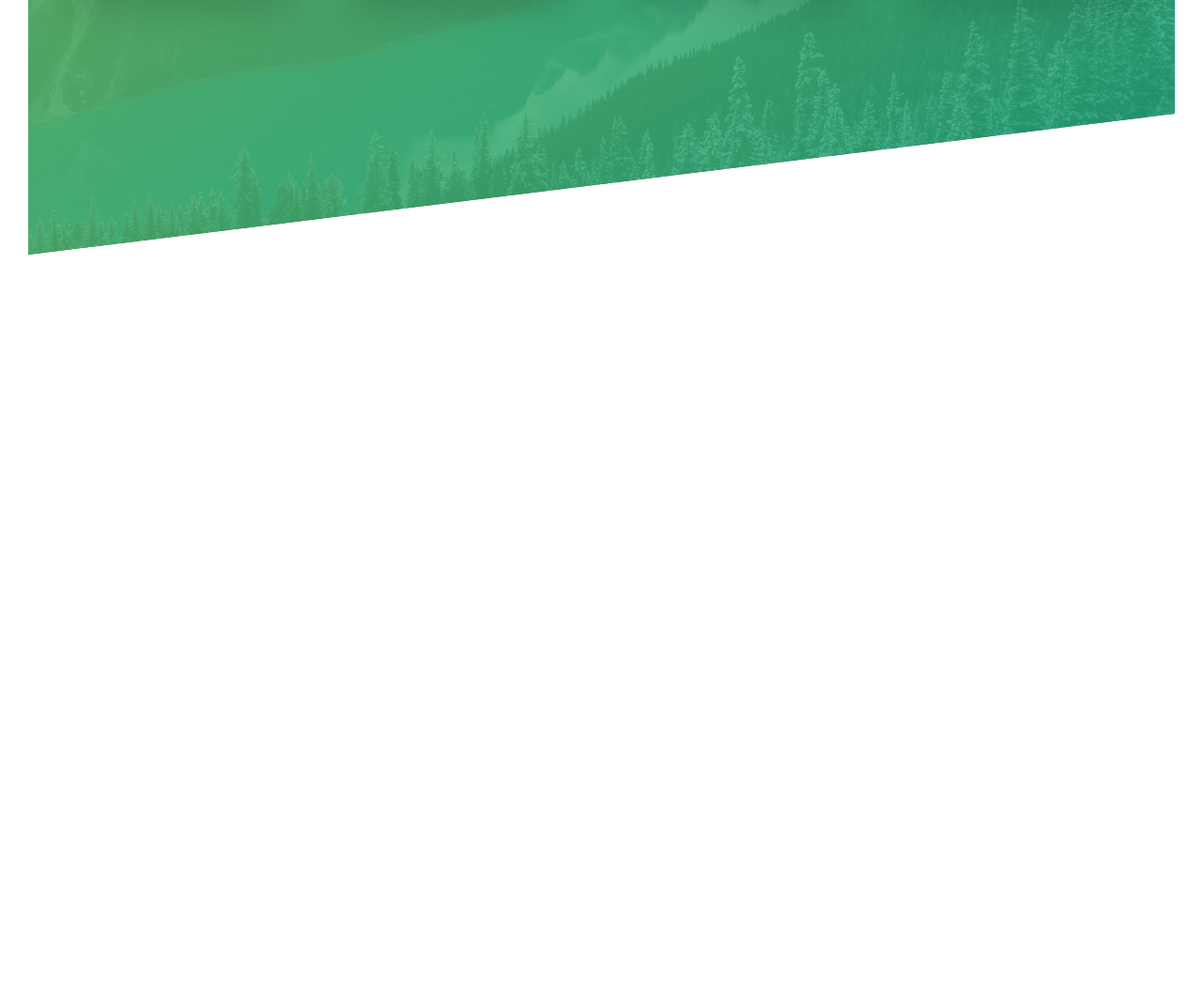
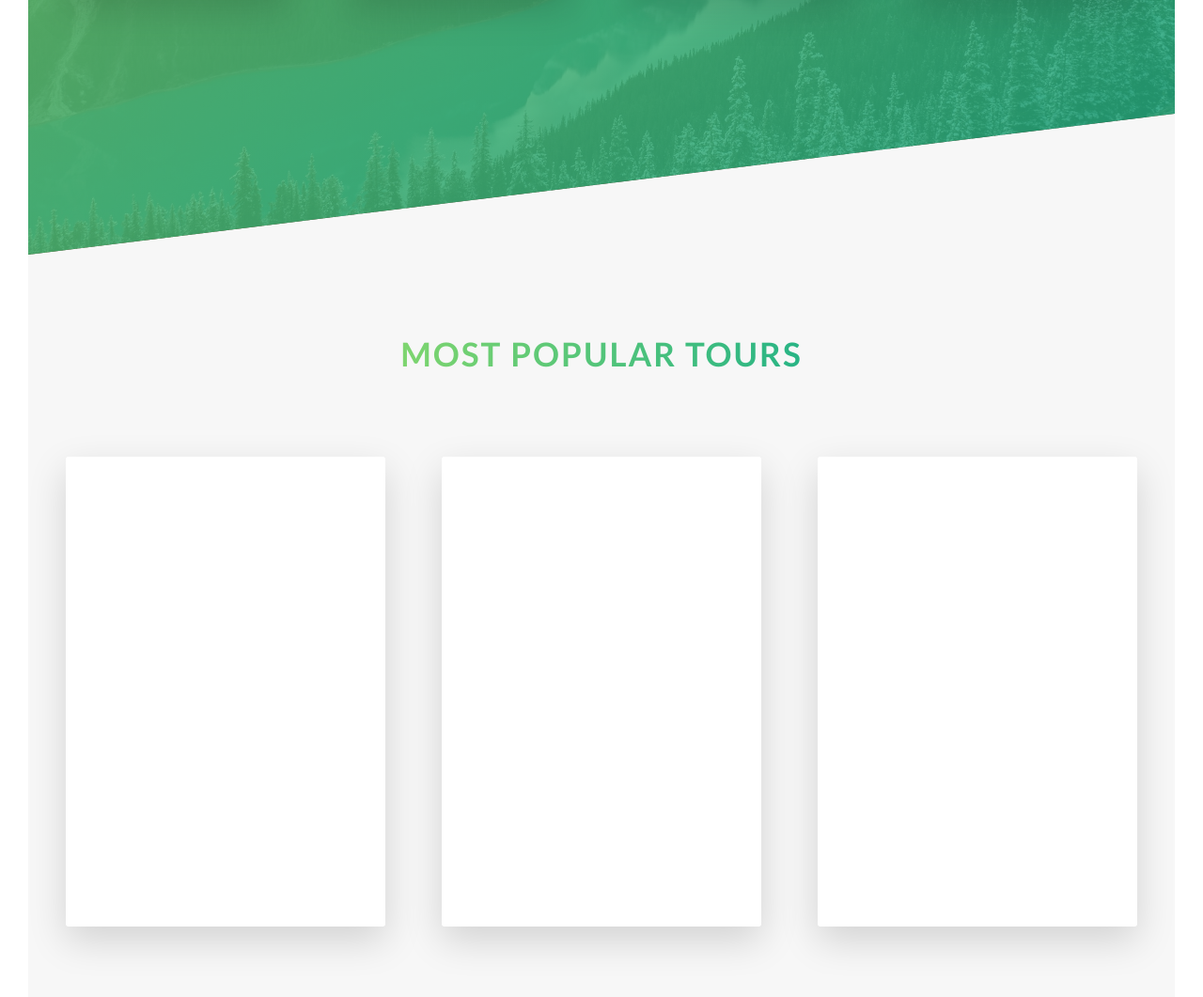
Before and after one commit to camba95/udx-advanced-css-sass, a website: page natours/index.html in a window 1280 px wide. Shown: the part 2055-3116 px from the top of the page at 94% size. Before the commit the page ends 2326 px from the top, so only its background shows below. Drawn offline with nearby package versions, Linux system fonts and the light colour scheme; files that its build step writes are made by us from their sources.

Commit message:
feat: card comp structure and style

```diff
--- a/natours/index.html
+++ b/natours/index.html
@@ -98,7 +98,9 @@
           <div class="col-1-of-4">
             <div class="feature-box">
               <i class="feature-box__icon icon-basic-compass"></i>
-              <h3 class="heading-tertiary u-margin-bottom-small">Meet nature</h3>
+              <h3 class="heading-tertiary u-margin-bottom-small">
+                Meet nature
+              </h3>
               <p class="feature-box__text">
                 Lorem ipsum dolor sit amet consectetur adipisicing elit. Ut, id
                 modi! Fugit, aut voluptas.
@@ -108,7 +110,9 @@
           <div class="col-1-of-4">
             <div class="feature-box">
               <i class="feature-box__icon icon-basic-map"></i>
-              <h3 class="heading-tertiary u-margin-bottom-small">Find your way</h3>
+              <h3 class="heading-tertiary u-margin-bottom-small">
+                Find your way
+              </h3>
               <p class="feature-box__text">
                 Lorem ipsum dolor sit amet consectetur adipisicing elit. Ut, id
                 modi! Fugit, aut voluptas.
@@ -118,7 +122,9 @@
           <div class="col-1-of-4">
             <div class="feature-box">
               <i class="feature-box__icon icon-basic-heart"></i>
-              <h3 class="heading-tertiary u-margin-bottom-small">Live a healthier life</h3>
+              <h3 class="heading-tertiary u-margin-bottom-small">
+                Live a healthier life
+              </h3>
               <p class="feature-box__text">
                 Lorem ipsum dolor sit amet consectetur adipisicing elit. Ut, id
                 modi! Fugit, aut voluptas.
@@ -127,6 +133,32 @@
           </div>
         </div>
       </section>
+
+      <section class="section-tours">
+        <div class="u-center-text u-margin-bottom-big">
+          <h2 class="heading-secondary">Most popular tours</h2>
+        </div>
+        <div class="row">
+          <div class="col-1-of-3">
+            <div class="card">
+              <div class="card__side card__side--front">Front</div>
+              <div class="card__side card__side--back card__side--back-1">Back</div>
+            </div>
+          </div>
+          <div class="col-1-of-3">
+            <div class="card">
+              <div class="card__side card__side--front">Front</div>
+              <div class="card__side card__side--back card__side--back-2">Back</div>
+            </div>
+          </div>
+          <div class="col-1-of-3">
+            <div class="card">
+              <div class="card__side card__side--front">Front</div>
+              <div class="card__side card__side--back card__side--back-3">Back</div>
+            </div>
+          </div>
+        </div>
+      </section>
     </main>
   </body>
 </html>
--- a/natours/package.json
+++ b/natours/package.json
@@ -5,7 +5,7 @@
   "main": "index.js",
   "scripts": {
     "start": "live-server",
-    "compile:sass": "node-sass sass/main.scss css/style.css -w sass"
+    "compile:sass": "node-sass sass/main.scss css/style.css -w sass/**/*.scss"
   },
   "author": "",
   "license": "ISC",
--- a/natours/sass/abstract/_variables.scss
+++ b/natours/sass/abstract/_variables.scss
@@ -3,6 +3,12 @@
 $color-primary: #55c57a;
 $color-primary-light: #7ed56f;
 $color-primary-dark: #28b485;
+
+$color-secondary-light: #ffb900;
+$color-secondary-dark: #ff7730;
+
+$color-tertiary-light: #2998ff;
+$color-tertiary-dark: #5643fa;
 
 $color-grey-light-1: #f7f7f7;
 $color-grey-dark: #777;
--- /dev/null
+++ b/natours/sass/components/_card.scss
@@ -0,0 +1,60 @@
+.card {
+  position: relative;
+  perspective: 150rem;
+  -moz-perspective: 150rem;
+  height: 50rem;
+
+  &__side {
+    color: #fff;
+    font-size: 2rem;
+    height: 50rem;
+    transition: all 0.8s ease;
+    position: absolute;
+    top: 0;
+    left: 0;
+    width: 100%;
+    backface-visibility: hidden;
+    border-radius: 3px;
+    box-shadow: 0 1.5rem 4rem rgba($color-black, $alpha: 0.15);
+
+    &--front {
+      background-color: $color-white;
+    }
+
+    &--back {
+      transform: rotateY(180deg);
+
+      &-1 {
+        background-image: linear-gradient(
+          to right bottom,
+          $color-secondary-light,
+          $color-secondary-dark
+        );
+      }
+
+      &-2 {
+        background-image: linear-gradient(
+          to right bottom,
+          $color-primary-light,
+          $color-primary-dark
+        );
+      }
+
+      &-3 {
+        background-image: linear-gradient(
+          to right bottom,
+          $color-tertiary-light,
+          $color-tertiary-dark
+        );
+      }
+    }
+  }
+
+  &:hover &__side--front {
+    transform: rotateY(-180deg);
+  }
+
+  &:hover &__side--back {
+    transform: rotateY(0);
+  }
+}
--- a/natours/sass/main.scss
+++ b/natours/sass/main.scss
@@ -13,5 +13,6 @@
 @import "components/button";
 @import "components/composition";
 @import "components/header";
+@import "components/card";
 
 @import "pages/home";
--- a/natours/sass/pages/_home.scss
+++ b/natours/sass/pages/_home.scss
@@ -20,3 +20,9 @@
     transform: skewY(7deg);
   }
 }
+
+.section-tours {
+  background-color: $color-grey-light-1;
+  padding: 25rem 0 50rem 0;
+  margin-top: -10rem;
+}
```
